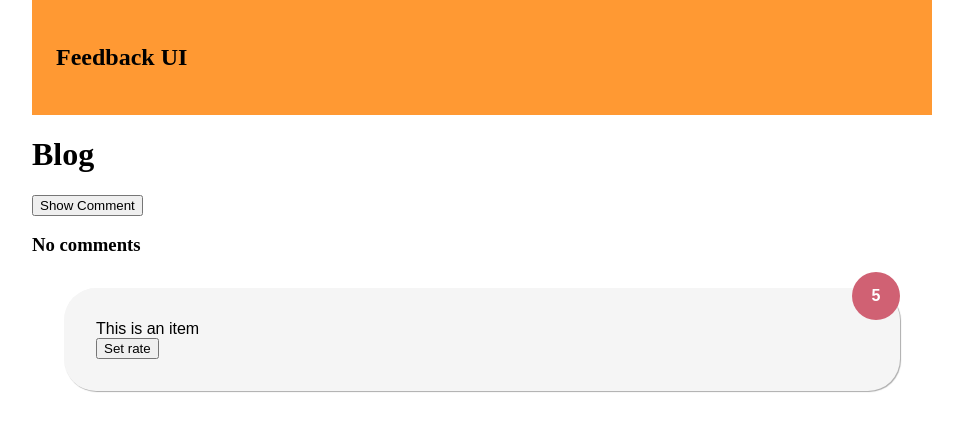
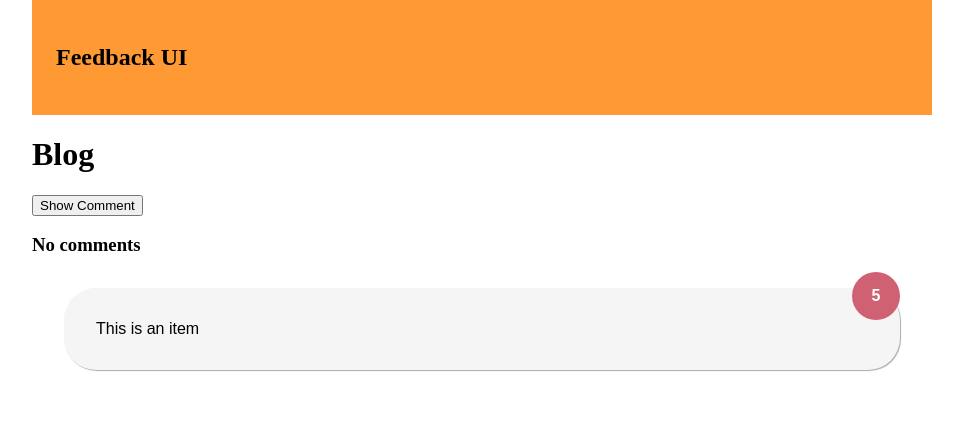
Before and after one commit to marcelox/feedback-app, a React (Create React App) app: page / in a window 1280 px wide. Shown: the top 430 px of the page, without its empty margins (158-1121 px from the left). Built offline with nearby package versions, Linux system fonts and the light colour scheme.

Commit message:
Clean item

```diff
--- a/src/components/FeedbackItem.jsx
+++ b/src/components/FeedbackItem.jsx
@@ -4,13 +4,6 @@ function FeedbackItem() {
 
   const [rating, setRating] = useState(5);
   const [text, setText] = useState('This is an item');
-
-  const handleClick = () => {
-    setRating((previous_state) => {
-      console.log(previous_state); // rating
-      return previous_state + 1;
-    })
-  }
 
   return (
     <div className="card">
@@ -20,7 +13,6 @@ function FeedbackItem() {
       <div className="text-display">
         {text}
       </div>
-      <button onClick={handleClick}>Set rate</button>
     </div>
   )
 }
```
